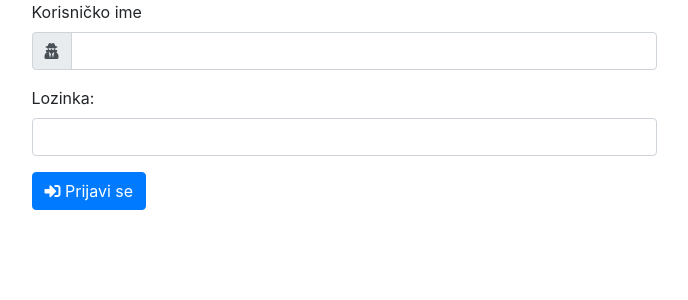
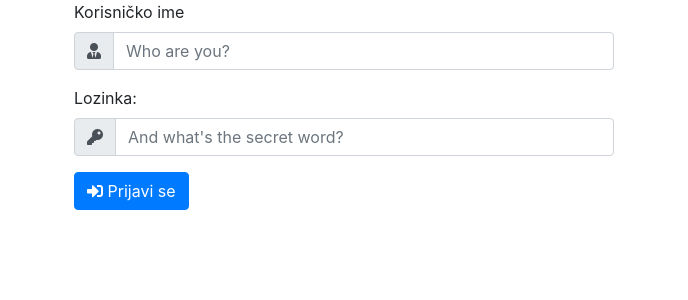
Before and after one commit to PericR/Biblioteka, a PHP site: page / in a window 1280 px wide. Shown: the part 56-356 px from the top of the page, without its empty margins (296-984 px from the left). Run offline with PHP 8.4, Linux system fonts and the light colour scheme.

Commit message:
dodana jquery toggle funkcija za login

```diff
--- a/plava_knjiznica/controllers/login.php
+++ b/plava_knjiznica/controllers/login.php
@@ -20,7 +20,7 @@
         $_SESSION['korisnicko_ime'] = $korisnicko_ime;
         $_SESSION['lozinka'] = $lozinka;
         $user = mysqli_fetch_assoc($rezultat);
-        $_SESSION['ime'] = $user['ime'];
+        $_SESSION['ime'] = $user['ime'] + $user['prezime'];
         header("Location:../index.php");
     }
 
--- a/plava_knjiznica/index.php
+++ b/plava_knjiznica/index.php
@@ -4,11 +4,13 @@
     include("config/db_config.php");
     include("controllers/utils.php");
 
-    $view = "login";
+    $view = "register";
 
     load_view("views/static/header.php", array("title" => "Plava Knjižnica"));
     load_view("views/static/navbar.php");
 
-    load_view("views/$view.php");
+    load_view("views/login.php");
+
+    //load_view("views/$view.php");
     load_view("views/static/footer.php");
 ?>
--- /dev/null
+++ b/plava_knjiznica/public/js/main.js
@@ -0,0 +1,5 @@
+$(document).ready(() => {
+    $('.profile-button').on('click', () => {
+        $('.login-container').toggle();
+    });
+});
--- a/plava_knjiznica/views/login.php
+++ b/plava_knjiznica/views/login.php
@@ -1,3 +1,4 @@
+<div class="container login-container">
 	<div class="row align-items-center h-100">
 		<div class="col-md-6 offset-md-3">
 			<form method="POST" action="controllers/login.php">
@@ -6,18 +7,23 @@
 					<div class="input-group">
 						<div class="input-group-prepend">
 							<span class="input-group-text">
-						<i class="fas fa-user-secret"></i>
+								<i class="fas fa-user-tie"></i>
 							</span>
 						</div>
-					<input type="text" name="korisnicko_ime" class="form-control" />
+						<input type="text" name="korisnicko_ime" class="form-control" placeholder="Who are you?"/>
 					</div>
 				</div>
 				<div class="form-group">
 					<label for="lozinka">Lozinka:</label>
-				<input type="password" name="lozinka" class="form-control" />
+					<div class="input-group">
+						<div class="input-group-prepend">
+							<span class="input-group-text">
+								<i class="fas fa-key"></i>
+							</span>
 						</div>
-
-
+						<input type="password" name="lozinka" class="form-control" placeholder="And what's the secret word?"/>
+					</div>
+				</div>
 				<button class="btn btn-primary" type="submit" name="prijava">
 					<i class="fas fa-sign-in-alt"></i>
 					Prijavi se
@@ -25,3 +31,4 @@
 			</form>
 		</div>
 	</div>
+</div>
--- a/plava_knjiznica/views/static/footer.php
+++ b/plava_knjiznica/views/static/footer.php
@@ -3,5 +3,6 @@
         <script src="https://code.jquery.com/jquery-3.3.1.slim.min.js" integrity="sha384-q8i/X+965DzO0rT7abK41JStQIAqVgRVzpbzo5smXKp4YfRvH+8abtTE1Pi6jizo" crossorigin="anonymous"></script>
         <script src="https://cdnjs.cloudflare.com/ajax/libs/popper.js/1.14.7/umd/popper.min.js" integrity="sha384-UO2eT0CpHqdSJQ6hJty5KVphtPhzWj9WO1clHTMGa3JDZwrnQq4sF86dIHNDz0W1" crossorigin="anonymous"></script>
         <script src="https://stackpath.bootstrapcdn.com/bootstrap/4.3.1/js/bootstrap.min.js" integrity="sha384-JjSmVgyd0p3pXB1rRibZUAYoIIy6OrQ6VrjIEaFf/nJGzIxFDsf4x0xIM+B07jRM" crossorigin="anonymous"></script>
+        <script src="public/js/main.js"></script>
     </body>
 </html>
--- a/plava_knjiznica/views/static/navbar.php
+++ b/plava_knjiznica/views/static/navbar.php
@@ -11,7 +11,7 @@
             <li class="nav-item">
                 <a class="nav-link" href="#">Informacije <i class="fas fa-info-circle"></i></a>
             </li>
-            <li class="nav-item">
+            <li class="nav-item profile-button">
                 <a class="nav-link" href="#">Profil <i class="fas fa-user-tie"></i></a>
             </li>
             <li class="nav-item">
```
Lines whose indentation alone changed are shown as unchanged.
